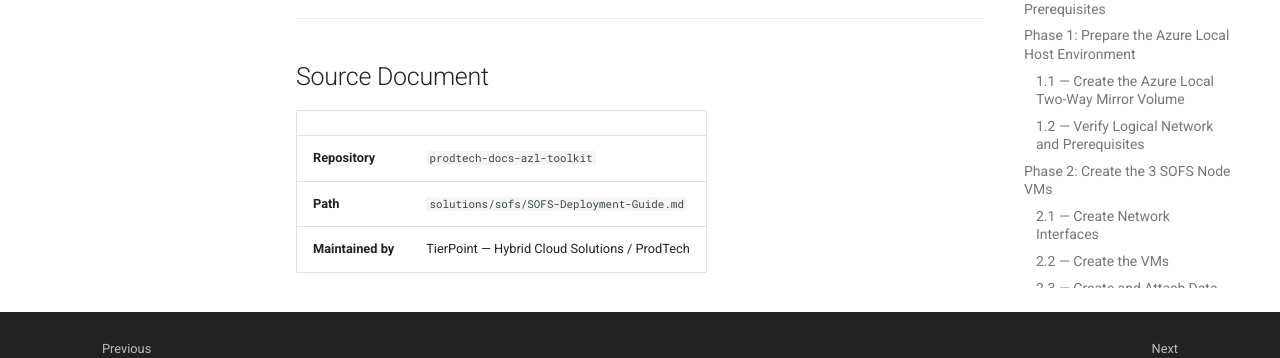
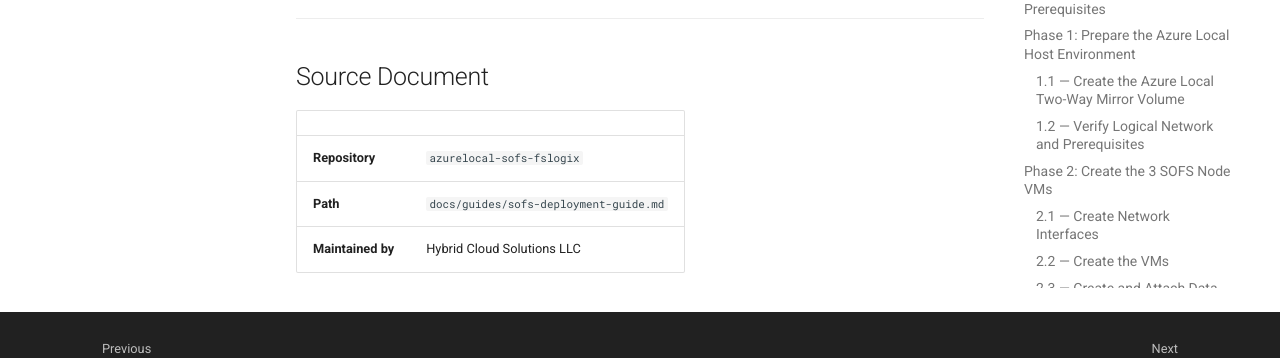
Before and after one commit to AzureLocal/azurelocal-sofs-fslogix, an MkDocs documentation site: the page built from docs/guides/sofs-deployment-guide.md, in a window 1280 px wide and 900 px high, scrolled down 22377 px. Shown: the part 451-809 px from the top of the window. Built offline with MkDocs 1.6.1 and Material for MkDocs 9.7.7, drawn with Linux system fonts in a browser that asks for light colours; comment, search, counter and statistics services are not loaded.

Commit message:
fix: replace all TierPoint, tplabs, and contoso references with IIC/Hybrid Cloud Solutions
- Replace 'TierPoint Hybrid Cloud Solutions' author lines with 'Hybrid Cloud Solutions LLC'
- Replace 'kv-tplabs-platform' with generic 'kv-platform-prod' example
- Replace 'infrastructure-tplabs.yml' config path with 'config/variables.yml'
- Replace '-Environment tplabs' with '-Environment production'
- Replace 'prodtech-docs-azl-toolkit' repo reference with current repo name
- Replace all contoso.local domain references with iic.local
- Replace CONTOSO NetBIOS with IIC
- Replace DC=contoso with DC=iic in all OU paths
- Replace contoso.local hostnames in Ansible inventory with iic.local
- Mark roadmap issue #15 as Done

```diff
--- a/docs/guides/sofs-deployment-guide.md
+++ b/docs/guides/sofs-deployment-guide.md
@@ -885,6 +885,6 @@ The SOFS solution includes automation for both phases of the deployment. All scr
 
 | | |
 |---|---|
-| **Repository** | `prodtech-docs-azl-toolkit` |
-| **Path** | `solutions/sofs/SOFS-Deployment-Guide.md` |
-| **Maintained by** | TierPoint — Hybrid Cloud Solutions / ProdTech |
+| **Repository** | `azurelocal-sofs-fslogix` |
+| **Path** | `docs/guides/sofs-deployment-guide.md` |
+| **Maintained by** | Hybrid Cloud Solutions LLC |
```
Also changed, not shown: docs/reference/variables.md (+2 -2 lines), docs/roadmap.md (+1 -1 lines), src/ansible/inventory/hosts.example.yml (+4 -4 lines), src/bicep/README.md (+1 -1 lines), 7 other files.
